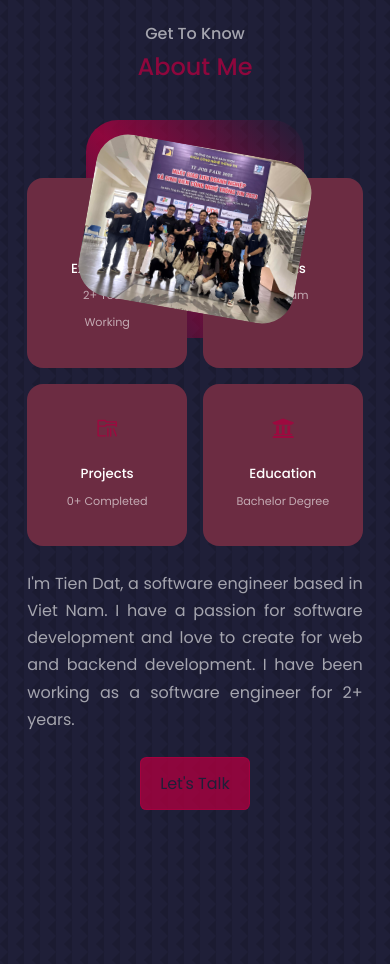
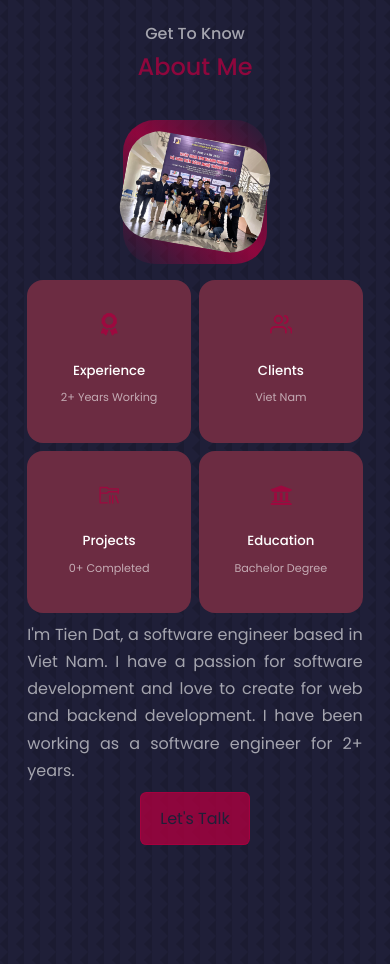
Before and after one commit to taed13/my-portfolio, a React (Create React App) app: page / in a window 390 px wide. Shown: the part 920-1884 px from the top of the page. Built offline with nearby package versions, Linux system fonts and the light colour scheme; no server answers.

Commit message:
done upto about

```diff
--- a/src/components/about/about.css
+++ b/src/components/about/about.css
@@ -95,13 +95,13 @@
 /* ======= MEDIA QUERIES (MEDIUM DEVICES) RESPONSIVE DESIGN ======= */
 @media screen and (max-width: 600px) {
   .about__me {
-    width: 65%;
-    margin: 0 auto -10rem;
+    width: 43%;
+    margin: 0 auto 1rem;
   }
 
   .about__cards {
-    grid-template-columns: 1fr 1fr;
-    gap: 1rem;
+    grid-template-columns: 0.5fr 0.5fr;
+    gap: 0.5rem;
   }
 
   .about__content {
@@ -109,6 +109,6 @@
   }
 
   .about__content p {
-    margin: 1.5rem 0;
+    margin: 0.5rem 0;
   }
 }
```
